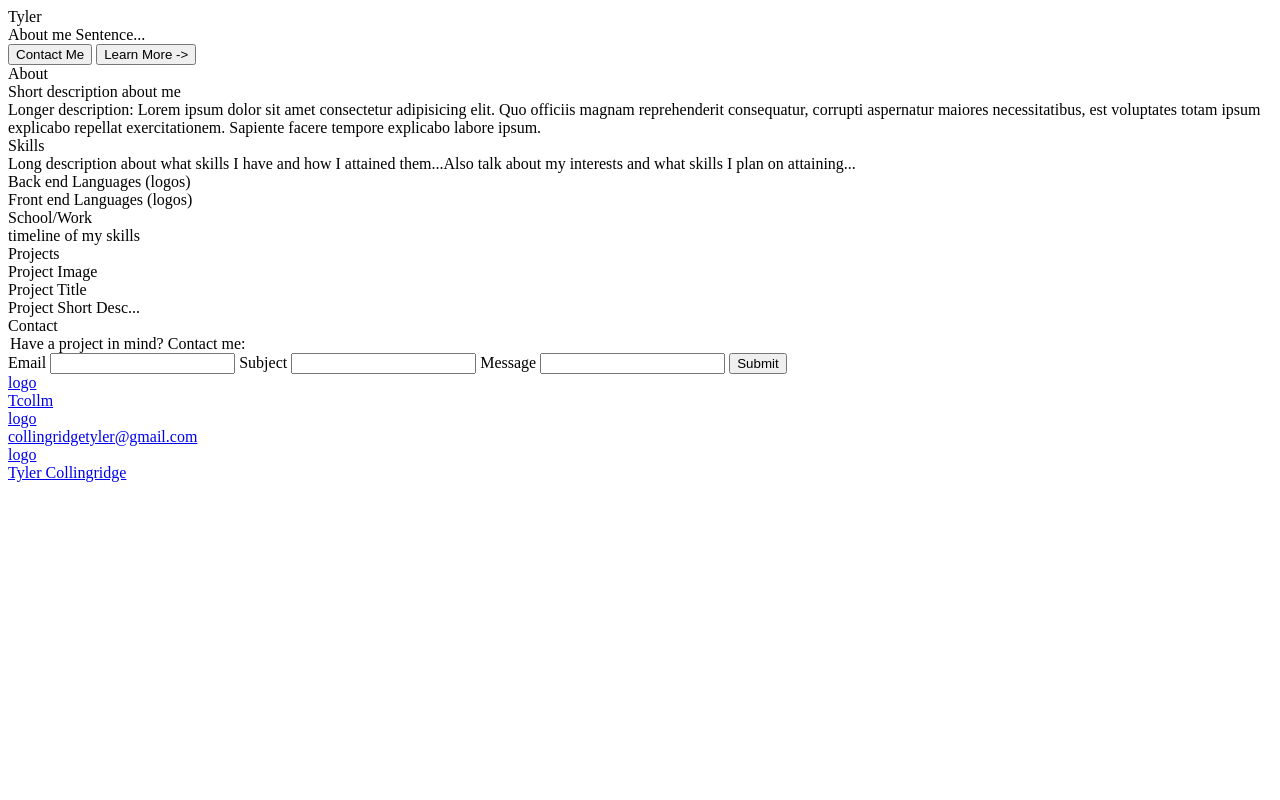
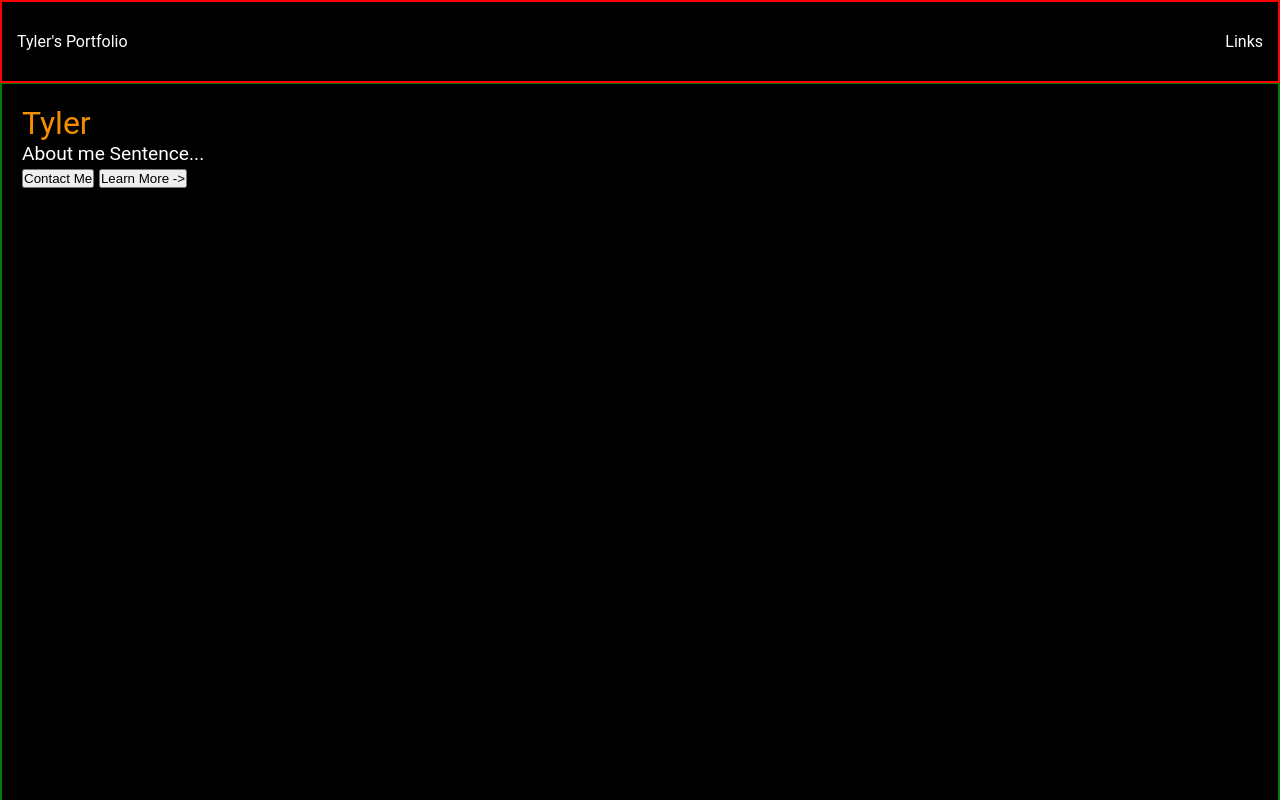
Before and after one commit to tcollm/portfolio-site, a website built with webpack: page src/index.html in a window 1280 px wide. Shown: the top 800 px of the page. Built offline with nearby package versions, Linux system fonts and the light colour scheme.

Commit message:
feat: apply basic styling

```diff
--- a/package.json
+++ b/package.json
@@ -7,7 +7,6 @@
   },
   "author": "",
   "license": "ISC",
-  "description": "",
   "devDependencies": {
     "@babel/core": "^7.24.9",
     "@babel/preset-env": "^7.24.8",
@@ -18,5 +17,6 @@
     "style-loader": "^4.0.0",
     "webpack": "^5.92.1",
     "webpack-cli": "^5.1.4"
-  }
+  },
+  "description": ""
 }
--- a/src/index.html
+++ b/src/index.html
@@ -7,7 +7,10 @@
   </head>
   <body>
     <!-- TODO: make navbar absolute -->
-    <nav></nav>
+    <nav>
+      <div id="left">Tyler's Portfolio</div>
+      <div id="right">Links</div>
+    </nav>
     <div class="page-container">
       <section class="introduction">
         <header>Tyler</header>
--- a/src/index.js
+++ b/src/index.js
@@ -1 +1,2 @@
 // TDD!!
+import "./styles.css";
--- /dev/null
+++ b/src/styles.css
@@ -0,0 +1,56 @@
+:root {
+  --black: black;
+  --white: white;
+  --orange: #f18f01;
+}
+
+*,
+*::before,
+*::after {
+  margin: 0;
+  padding: 0;
+  box-sizing: border-box;
+}
+
+body {
+  color: var(--white);
+  background-color: var(--black);
+  /* TODO: get roboto font from Google */
+  font-family: roboto;
+}
+
+nav {
+  position: absolute;
+  top: 0;
+  left: 0;
+  right: 0;
+  border: 2px solid red;
+  display: flex;
+  justify-content: space-between;
+  padding: 30px 15px;
+  background-color: var(--black);
+  z-index: 1000;
+}
+
+.page-container {
+  /* TODO: calc a margin top (I don't like
+  using specific px values */
+  margin-top: 82px;
+  position: relative;
+}
+
+section {
+  padding: 20px;
+  border: 2px solid green;
+  height: 100vh;
+  box-sizing: border-box;
+}
+
+header {
+  color: var(--orange);
+  font-size: 2rem;
+}
+
+.body {
+  font-size: 1.2rem;
+}
```
